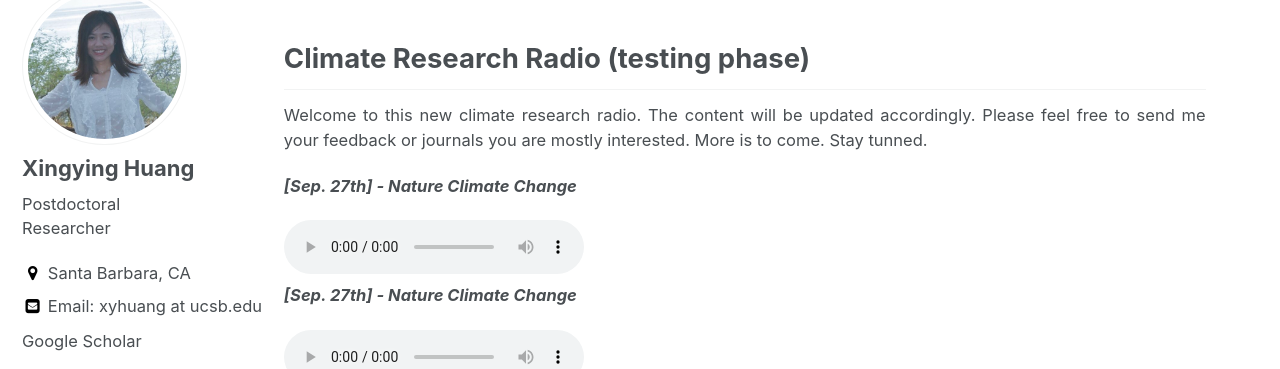
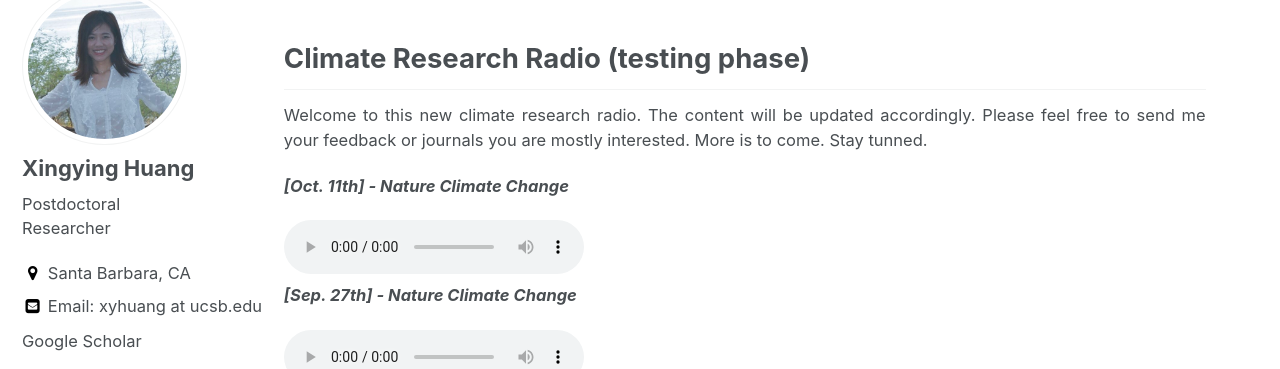
Before and after one commit to Xingyhuang/two_col_xingyhuang.github.io, a Jekyll site: the page built from _pages/radio.md, in a window 1280 px wide and 1082 px high. Shown: the part 325-694 px from the top of the window. Built offline with Jekyll 4.4.1, drawn with Linux system fonts in a browser that asks for light colours.

Commit message:
Update radio.md

```diff
--- a/_pages/radio.md
+++ b/_pages/radio.md
@@ -13,7 +13,7 @@ excerpt: ''
 
 Welcome to this new climate research radio. The content will be updated accordingly. Please feel free to send me your feedback or journals you are mostly interested. More is to come. Stay tunned.
 
-***[Sep. 27th] - Nature Climate Change*** <br>
+***[Oct. 11th] - Nature Climate Change*** <br>
 <audio src="/assets/radio/issue_3-jcli-10_11_2020.mp3" controls preload> </audio>
 
 ***[Sep. 27th] - Nature Climate Change*** <br>
```
